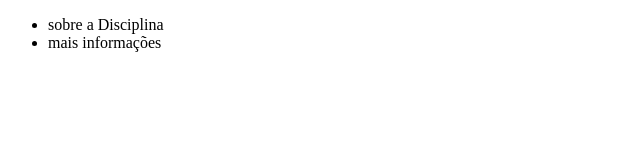
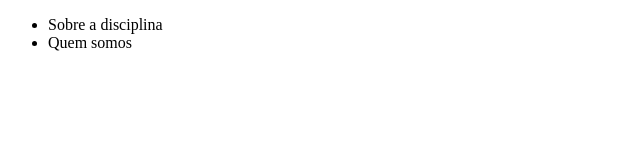
Before and after one commit to Laertecamargo03/Grupo-de-estudo-formacao-em-progracao--EM-Jornada-3, a plain HTML site: page página inicial.html in a window 1280 px wide. Shown: the full height of the page, 0-640 px from the left. Drawn offline with Linux system fonts and the light colour scheme.

Commit message:
insiri página inicial

```diff
--- a/página inicial.html
+++ b/página inicial.html
@@ -5,8 +5,8 @@
 <body>
     <header>
     <ul>
-    <li>sobre a Disciplina</li>
-    <li>mais informações</li>
+    <li> Sobre a disciplina</li>
+    <li>Quem somos</li>
     </ul>
     </header>
 </body>
```
Also changed, not shown: Index.html (+1 -1 lines).
